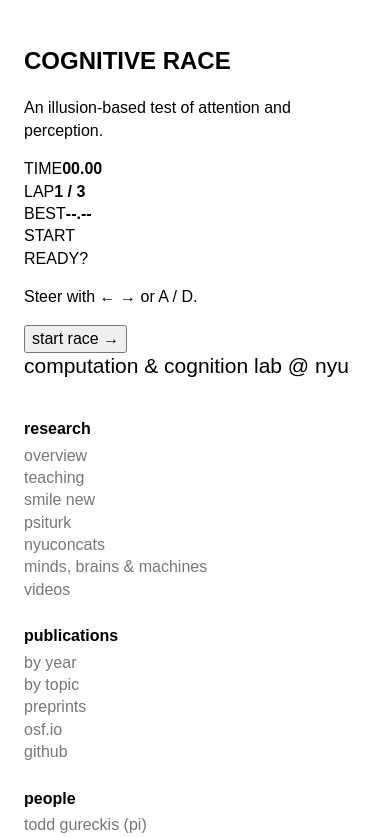
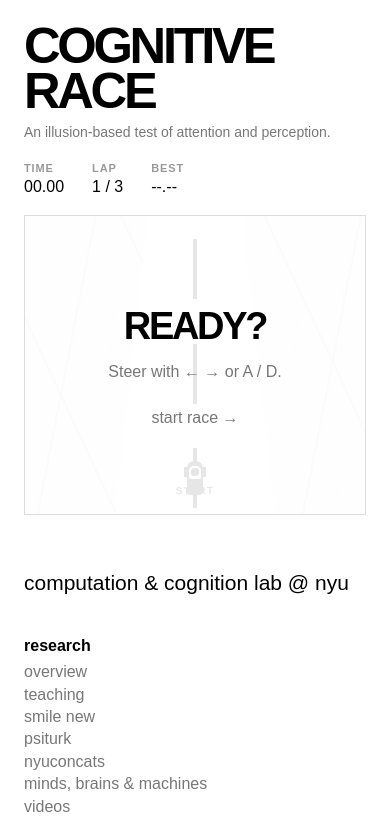
Before and after one commit to brendonban/identity-wellbeing-lab, a Next.js app: page / in a window 390 px wide. Shown: the top 838 px of the page. Built offline with nearby package versions, Linux system fonts and the light colour scheme.

Commit message:
Update globals.css

```diff
--- a/app/globals.css
+++ b/app/globals.css
@@ -30,7 +30,10 @@ a:hover {
   text-decoration: underline;
 }
 
-/* PAGE */
+
+/* =========================================================
+   PAGE
+   ========================================================= */
 
 .home {
   width: 100%;
@@ -38,147 +41,457 @@ a:hover {
   padding: 32px 40px;
 }
 
-/* GAME */
 
-.game {
-  margin-bottom: 85px;
+/* =========================================================
+   COGNITIVE GAME
+   ========================================================= */
+
+.cognitive-game {
+  width: 100%;
+  margin-bottom: 80px;
 }
 
-.game-heading {
+
+/* Header */
+
+.game-header {
   display: flex;
   justify-content: space-between;
-  align-items: baseline;
-  gap: 30px;
-  margin-bottom: 20px;
+  align-items: flex-end;
+  gap: 40px;
+  margin-bottom: 18px;
 }
 
-.game-title {
-  font-size: clamp(34px, 5vw, 72px);
+.game-header h1 {
+  margin: 0;
+
+  font-size: clamp(42px, 6vw, 82px);
   font-weight: 700;
-  letter-spacing: -0.055em;
-  line-height: 0.95;
+  letter-spacing: -0.065em;
+  line-height: 0.88;
 }
 
-.game-instruction {
+.game-header p {
+  margin: 10px 0 0;
+
   color: #777;
-  font-size: 16px;
-  white-space: nowrap;
+
+  font-size: 15px;
 }
 
-.game-board {
-  position: relative;
-  width: 100%;
-  height: min(42vw, 430px);
-  min-height: 300px;
-  border: 1px solid #ddd;
-  overflow: hidden;
+
+/* Stats */
+
+.game-stats {
+  display: flex;
+  gap: 35px;
+
+  flex-shrink: 0;
 }
 
-.game-blank {
+.game-stats div {
+  display: flex;
+  flex-direction: column;
+}
+
+.game-stats span {
+  color: #999;
+
+  font-size: 11px;
+  font-weight: 700;
+  letter-spacing: 0.08em;
+}
+
+.game-stats strong {
+  color: #000;
+
+  font-size: 18px;
+  font-weight: 400;
+}
+
+
+/* =========================================================
+   RACE TRACK
+   ========================================================= */
+
+.race-track {
+  position: relative;
+
+  width: 100%;
+  height: 430px;
+
+  overflow: hidden;
+
+  border: 1px solid #ddd;
+
+  background: #f7f7f7;
+}
+
+
+/* Background */
+
+.track-background {
   position: absolute;
   inset: 0;
+
+  background:
+    repeating-linear-gradient(
+      92deg,
+      transparent 0px,
+      transparent 44px,
+      rgba(0, 0, 0, 0.035) 45px,
+      transparent 46px
+    );
+}
+
+
+/* =========================================================
+   ILLUSION
+   ========================================================= */
+
+.illusion-lines {
+  position: absolute;
+  inset: -20%;
+
   display: flex;
+  justify-content: space-around;
+
+  transform: rotate(-7deg) scale(1.15);
+
+  opacity: 0.13;
+}
+
+.illusion-lines span {
+  width: 2px;
+  height: 150%;
+
+  background: #000;
+
+  transform: skewX(18deg);
+}
+
+.illusion-lines span:nth-child(even) {
+  transform: skewX(-18deg);
+}
+
+
+/* =========================================================
+   ROAD
+   ========================================================= */
+
+.track-road {
+  position: absolute;
+
+  left: 20%;
+  right: 20%;
+  top: -20%;
+  bottom: -20%;
+
+  background: #fff;
+
+  clip-path: polygon(
+    30% 0%,
+    70% 0%,
+    92% 100%,
+    8% 100%
+  );
+
+  border-left: 2px solid #000;
+  border-right: 2px solid #000;
+}
+
+
+/* Road perspective lines */
+
+.road-line {
+  position: absolute;
+
+  left: 50%;
+
+  width: 4px;
+  height: 60px;
+
+  background: #000;
+
+  transform: translateX(-50%);
+}
+
+.line-one {
+  top: 20%;
+}
+
+.line-two {
+  top: 45%;
+}
+
+.line-three {
+  top: 70%;
+}
+
+
+/* Start */
+
+.start-line {
+  position: absolute;
+
+  left: 50%;
+  bottom: 18%;
+
+  transform: translateX(-50%) rotate(-1deg);
+
+  font-size: 10px;
+  font-weight: 700;
+  letter-spacing: 0.12em;
+}
+
+
+/* =========================================================
+   CAR
+   ========================================================= */
+
+.race-car {
+  position: absolute;
+
+  width: 22px;
+  height: 42px;
+
+  transform: translate(-50%, -50%);
+
+  z-index: 5;
+
+  transition: left 0.08s ease-out;
+}
+
+.car-body {
+  position: absolute;
+
+  left: 3px;
+  top: 4px;
+
+  width: 16px;
+  height: 34px;
+
+  background: #000;
+
+  border-radius: 7px 7px 4px 4px;
+}
+
+.car-roof {
+  position: absolute;
+
+  left: 5px;
+  top: 9px;
+
+  width: 12px;
+  height: 13px;
+
+  background: #fff;
+
+  border-radius: 5px 5px 2px 2px;
+
+  z-index: 2;
+}
+
+.car-window {
+  position: absolute;
+
+  left: 7px;
+  top: 11px;
+
+  width: 8px;
+  height: 8px;
+
+  background: #000;
+
+  border-radius: 3px;
+
+  z-index: 3;
+}
+
+.car-wheel {
+  position: absolute;
+
+  width: 5px;
+  height: 10px;
+
+  background: #000;
+
+  z-index: 4;
+}
+
+.wheel-left {
+  left: 0;
+  top: 10px;
+}
+
+.wheel-right {
+  right: 0;
+  top: 10px;
+}
+
+
+/* Steering */
+
+.race-car.left {
+  transform: translate(-50%, -50%) rotate(-8deg);
+}
+
+.race-car.right {
+  transform: translate(-50%, -50%) rotate(8deg);
+}
+
+
+/* =========================================================
+   GAME OVERLAY
+   ========================================================= */
+
+.game-overlay {
+  position: absolute;
+  inset: 0;
+
+  z-index: 10;
+
+  display: flex;
+  flex-direction: column;
   align-items: center;
   justify-content: center;
-  color: #aaa;
-  font-size: 18px;
+
+  background: rgba(255, 255, 255, 0.9);
+
+  text-align: center;
 }
 
-.game-shape {
-  padding: 0;
-  border: 0;
-  background: #000;
-  cursor: crosshair;
-  transition:
-    transform 0.15s ease,
-    opacity 0.15s ease;
+.overlay-title {
+  font-size: clamp(38px, 5vw, 70px);
+  font-weight: 700;
+  letter-spacing: -0.06em;
 }
 
-.game-shape:hover {
-  opacity: 0.55;
+.game-overlay p {
+  margin: 8px 0;
+
+  color: #777;
 }
 
-/* Shapes */
+.game-overlay button {
+  margin-top: 15px;
 
-.circle {
-  border-radius: 50%;
-}
+  padding: 0;
 
-.square {
-  border-radius: 0;
-}
+  border: 0;
 
-.triangle {
-  width: 0 !important;
-  height: 0 !important;
   background: transparent;
-  border-left: 18px solid transparent;
-  border-right: 18px solid transparent;
-  border-bottom: 36px solid #000;
-}
 
-/* Result */
+  color: #777;
 
-.game-result {
-  max-width: 560px;
-  margin-top: 22px;
-}
-
-.result-message {
-  font-size: 28px;
-  font-weight: 700;
-  margin-bottom: 8px;
-}
-
-.game-result p {
-  color: #777;
-  margin: 0 0 15px 0;
-}
-
-.play-again {
-  border: 0;
-  padding: 0;
-  background: transparent;
-  color: #777;
   cursor: pointer;
 }
 
-.play-again:hover {
+.game-overlay button:hover {
   color: #000;
+
   text-decoration: underline;
 }
 
-/* LAB TITLE */
+.new-best {
+  color: #000 !important;
+  font-weight: 700;
+}
+
+
+/* =========================================================
+   TOUCH CONTROLS
+   ========================================================= */
+
+.touch-controls {
+  display: none;
+
+  align-items: center;
+  justify-content: center;
+
+  gap: 25px;
+
+  margin-top: 12px;
+}
+
+.touch-controls button {
+  width: 50px;
+  height: 40px;
+
+  border: 1px solid #ddd;
+
+  background: #fff;
+
+  cursor: pointer;
+}
+
+.touch-controls button:active {
+  background: #eee;
+}
+
+.touch-controls span {
+  color: #999;
+
+  font-size: 12px;
+}
+
+
+/* Help */
+
+.game-help {
+  margin-top: 10px;
+
+  color: #999;
+
+  font-size: 12px;
+}
+
+
+/* =========================================================
+   SITE TITLE
+   ========================================================= */
 
 .home-title {
   color: #000;
+
   font-size: 24px;
   line-height: 1.2;
+
   margin-bottom: 60px;
 }
 
-/* NAVIGATION */
+
+/* =========================================================
+   NAVIGATION
+   ========================================================= */
 
 .home-navigation {
   display: flex;
+
   width: 100%;
 }
 
 .home-section {
   flex: 1;
+
   min-width: 0;
+
   padding-right: 30px;
 }
 
 .home-section-title {
   color: #000;
+
   font-weight: 700;
+
   margin: 0 0 4px 0;
 }
 
 .home-section a {
   display: block;
+
   color: #777;
+
   margin: 0;
   padding: 0;
 }
@@ -187,27 +500,36 @@ a:hover {
   color: #000;
 }
 
-/* LAPTOP */
+
+/* =========================================================
+   LAPTOP
+   ========================================================= */
 
 @media (max-width: 1000px) {
+
   .home {
     padding: 28px 30px;
   }
 
-  .game {
+  .cognitive-game {
     margin-bottom: 65px;
   }
 
-  .game-title {
-    font-size: clamp(32px, 6vw, 60px);
+  .game-header {
+    align-items: flex-start;
   }
 
-  .game-board {
-    height: 400px;
+  .game-header h1 {
+    font-size: clamp(38px, 7vw, 65px);
+  }
+
+  .race-track {
+    height: 380px;
   }
 
   .home-title {
     font-size: 22px;
+
     margin-bottom: 50px;
   }
 
@@ -216,40 +538,63 @@ a:hover {
   }
 }
 
-/* MOBILE */
+
+/* =========================================================
+   MOBILE
+   ========================================================= */
 
 @media (max-width: 700px) {
+
   .home {
     padding: 24px;
   }
 
-  .game {
+  .cognitive-game {
     margin-bottom: 55px;
   }
 
-  .game-heading {
+  .game-header {
     display: block;
-    margin-bottom: 18px;
+
+    margin-bottom: 16px;
   }
 
-  .game-title {
+  .game-header h1 {
     font-size: 13vw;
-    line-height: 0.9;
-    margin-bottom: 12px;
+
+    margin-bottom: 10px;
   }
 
-  .game-instruction {
+  .game-header p {
     font-size: 14px;
-    white-space: normal;
   }
 
-  .game-board {
+  .game-stats {
+    margin-top: 18px;
+
+    gap: 28px;
+  }
+
+  .game-stats strong {
+    font-size: 16px;
+  }
+
+  .race-track {
     height: 75vw;
-    min-height: 280px;
+    min-height: 300px;
+  }
+
+  .touch-controls {
+    display: flex;
+  }
+
+  .game-help {
+    text-align: center;
   }
 
   .home-title {
     font-size: 21px;
+
     margin-bottom: 40px;
   }
 
@@ -259,7 +604,9 @@ a:hover {
 
   .home-section {
     width: 100%;
+
     margin-bottom: 24px;
+
     padding-right: 0;
   }
 }
```
